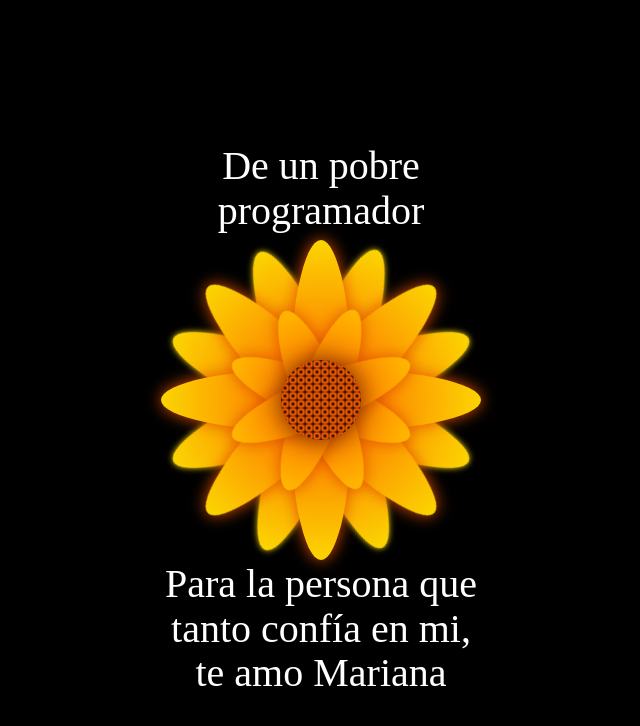
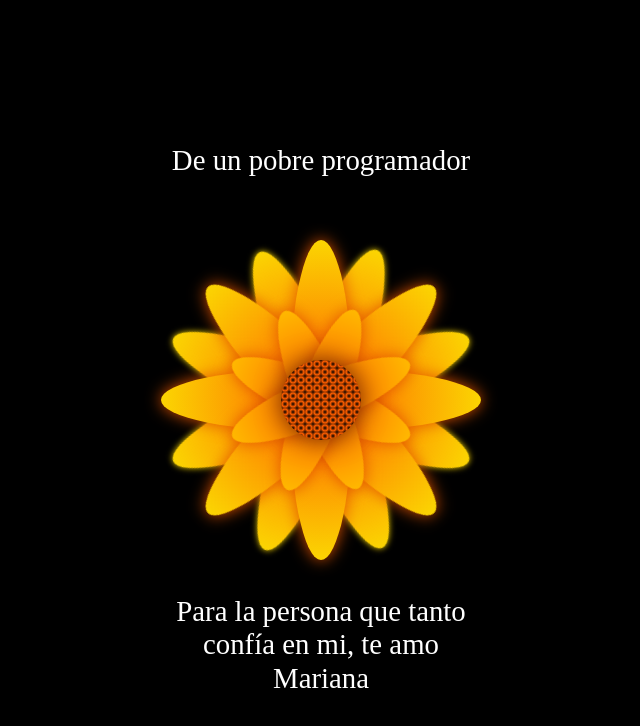
Before and after one commit to MaCrlota/sorpresa-septiembre, a plain HTML site: page docs/index.html in a window 1280 px wide. Shown: the whole page, without its empty margins (319-959 px from the left). Drawn offline with Linux system fonts and the light colour scheme.

Commit message:
Update style.css

```diff
--- a/docs/style.css
+++ b/docs/style.css
@@ -28,7 +28,7 @@ body {
     position: absolute;
     text-align: center;
     color: #fff; /* Color del texto */
-    font-size: 25px; /* Tamaño del texto */
+    font-size: 18px; /* Tamaño del texto */
 }
 
 .text-above {
@@ -37,7 +37,7 @@ body {
 
 .text-below {
     bottom: -85px; /* Ajusta la posición vertical del texto debajo de la flor */
-    padding: 1em 0 0 0;
+    padding: 3em 0 0 0;
 }
 @keyframes pulsate {
   0% {
```
